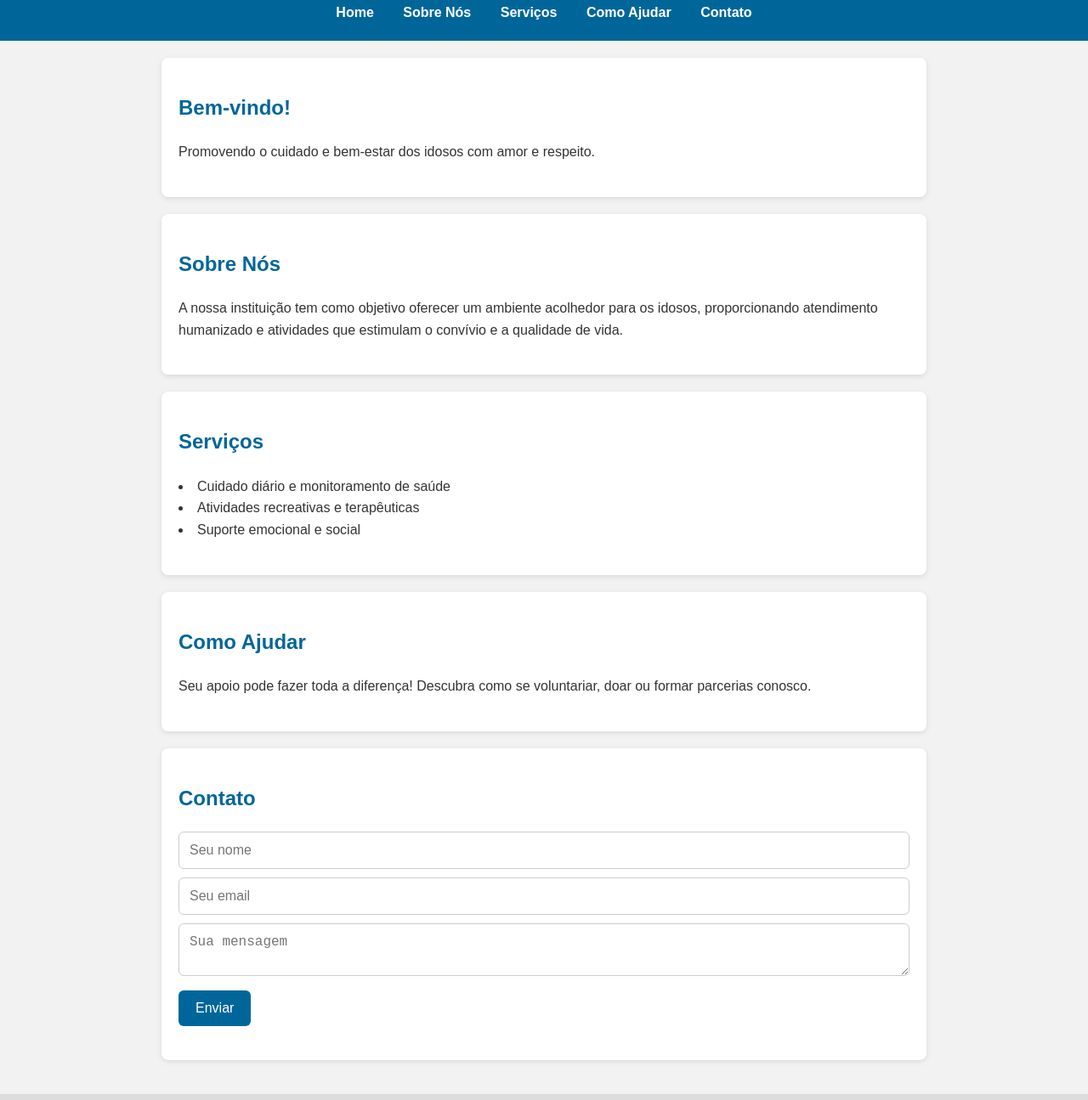
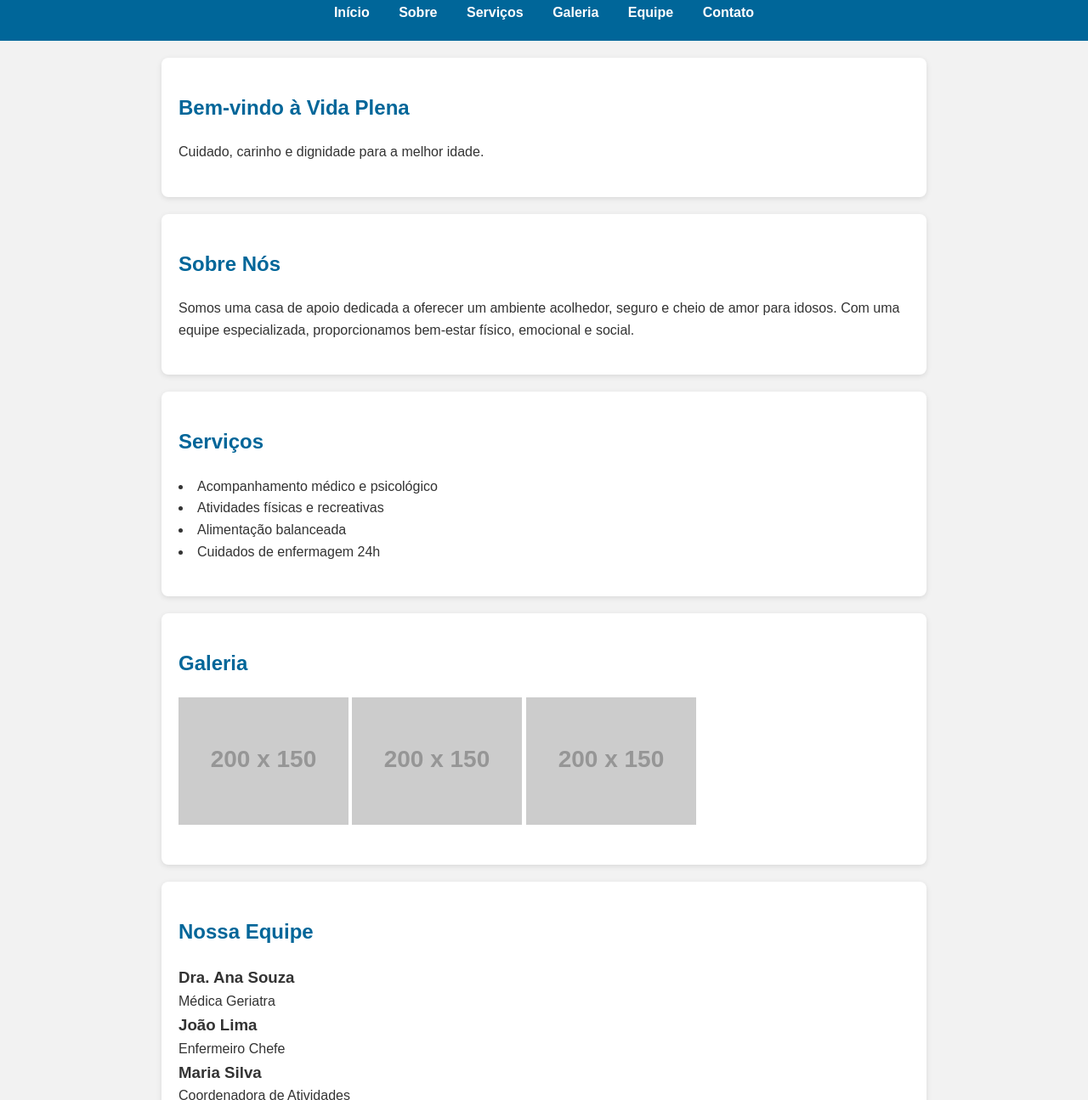
Before and after one commit to marloso/atividade-extensionista-1, a plain HTML site: page index.html in a window 1280 px wide. Shown: the part 79-1374 px from the top of the page at 85% size. Drawn offline with Linux system fonts and the light colour scheme; placeholder pictures from the web are drawn by us.

Commit message:
Update index.html

```diff
--- a/index.html
+++ b/index.html
@@ -3,64 +3,87 @@
 <head>
   <meta charset="UTF-8" />
   <meta name="viewport" content="width=device-width, initial-scale=1.0" />
-  <title>Casa de Apoio aos Idosos</title>
+  <title>Casa de Apoio Vida Plena</title>
   <link rel="stylesheet" href="style.css" />
 </head>
 <body>
-  <!-- Cabeçalho do site -->
   <header>
-    <h1>Casa de Apoio aos Idosos</h1>
-    <nav>
-      <a href="#home">Home</a>
-      <a href="#sobre">Sobre Nós</a>
-      <a href="#servicos">Serviços</a>
-      <a href="#ajudar">Como Ajudar</a>
-      <a href="#contato">Contato</a>
-    </nav>
+    <div class="container">
+      <h1>Casa de Apoio Vida Plena</h1>
+      <nav>
+        <a href="#home">Início</a>
+        <a href="#sobre">Sobre</a>
+        <a href="#servicos">Serviços</a>
+        <a href="#galeria">Galeria</a>
+        <a href="#equipe">Equipe</a>
+        <a href="#contato">Contato</a>
+      </nav>
+    </div>
   </header>
 
-  <!-- Seção: Home -->
-  <section id="home">
-    <h2>Bem-vindo!</h2>
-    <p>Promovendo o cuidado e bem-estar dos idosos com amor e respeito.</p>
+  <section id="home" class="hero">
+    <div class="container">
+      <h2>Bem-vindo à Vida Plena</h2>
+      <p>Cuidado, carinho e dignidade para a melhor idade.</p>
+    </div>
   </section>
 
-  <!-- Seção: Sobre Nós -->
-  <section id="sobre">
+  <section id="sobre" class="container">
     <h2>Sobre Nós</h2>
-    <p>A nossa instituição tem como objetivo oferecer um ambiente acolhedor para os idosos, proporcionando atendimento humanizado e atividades que estimulam o convívio e a qualidade de vida.</p>
+    <p>Somos uma casa de apoio dedicada a oferecer um ambiente acolhedor, seguro e cheio de amor para idosos. Com uma equipe especializada, proporcionamos bem-estar físico, emocional e social.</p>
   </section>
 
-  <!-- Seção: Serviços -->
-  <section id="servicos">
+  <section id="servicos" class="container">
     <h2>Serviços</h2>
     <ul>
-      <li>Cuidado diário e monitoramento de saúde</li>
-      <li>Atividades recreativas e terapêuticas</li>
-      <li>Suporte emocional e social</li>
+      <li>Acompanhamento médico e psicológico</li>
+      <li>Atividades físicas e recreativas</li>
+      <li>Alimentação balanceada</li>
+      <li>Cuidados de enfermagem 24h</li>
     </ul>
   </section>
 
-  <!-- Seção: Como Ajudar -->
-  <section id="ajudar">
-    <h2>Como Ajudar</h2>
-    <p>Seu apoio pode fazer toda a diferença! Descubra como se voluntariar, doar ou formar parcerias conosco.</p>
+  <section id="galeria" class="container">
+    <h2>Galeria</h2>
+    <div class="galeria">
+      <img src="https://via.placeholder.com/200x150" alt="Imagem 1" />
+      <img src="https://via.placeholder.com/200x150" alt="Imagem 2" />
+      <img src="https://via.placeholder.com/200x150" alt="Imagem 3" />
+    </div>
   </section>
 
-  <!-- Seção: Contato -->
-  <section id="contato">
-    <h2>Contato</h2>
+  <section id="equipe" class="container">
+    <h2>Nossa Equipe</h2>
+    <div class="cards">
+      <div class="card">
+        <h3>Dra. Ana Souza</h3>
+        <p>Médica Geriatra</p>
+      </div>
+      <div class="card">
+        <h3>João Lima</h3>
+        <p>Enfermeiro Chefe</p>
+      </div>
+      <div class="card">
+        <h3>Maria Silva</h3>
+        <p>Coordenadora de Atividades</p>
+      </div>
+    </div>
+  </section>
+
+  <section id="contato" class="container">
+    <h2>Fale Conosco</h2>
     <form id="formContato">
       <input type="text" placeholder="Seu nome" required />
-      <input type="email" placeholder="Seu email" required />
+      <input type="email" placeholder="Seu e-mail" required />
       <textarea placeholder="Sua mensagem" required></textarea>
       <button type="submit">Enviar</button>
     </form>
   </section>
 
-  <!-- Rodapé -->
   <footer>
-    <p>&copy; 2025 Casa de Apoio aos Idosos</p>
+    <div class="container">
+      <p>&copy; 2025 Casa de Apoio Vida Plena - Todos os direitos reservados</p>
+    </div>
   </footer>
 
   <script src="script.js"></script>
```
